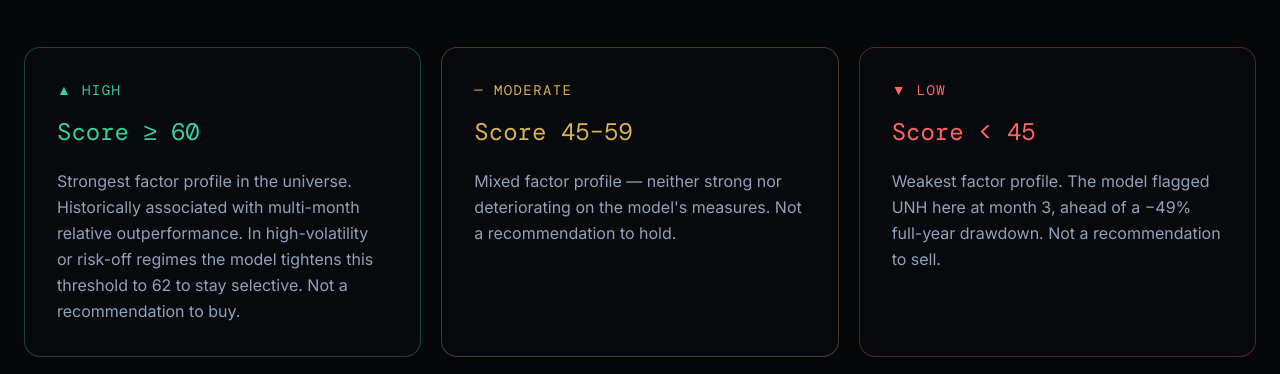
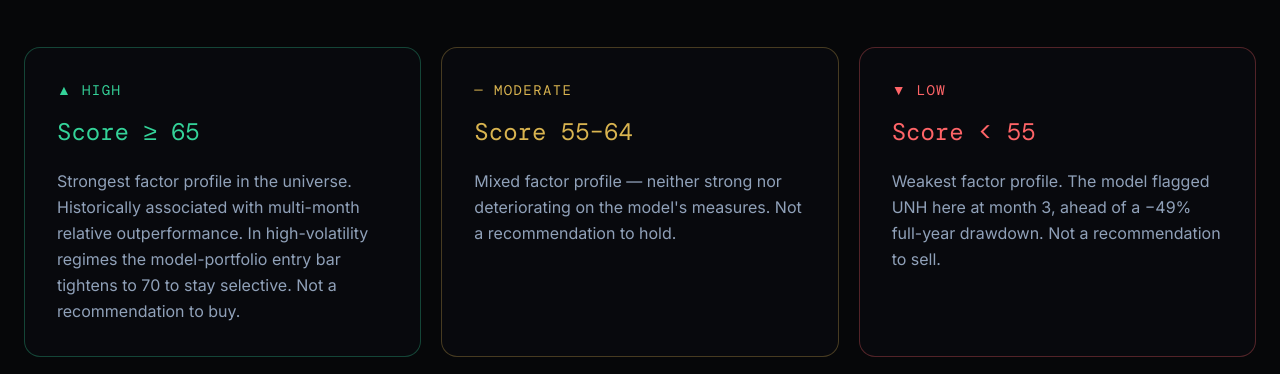
Before and after one commit to andymcalister/qntm-web, a Next.js app: page / in a window 1280 px wide. Shown: the part 2307-2681 px from the top of the page. Built offline with nearby package versions, Linux system fonts and the light colour scheme; no server answers.

Commit message:
Landing: correct conviction thresholds to 65/55 (were stale 60/45), fix regime line to entry-bar 70

```diff
--- a/app/page.tsx
+++ b/app/page.tsx
@@ -94,21 +94,21 @@
   const tiers = [
     {
       label: "▲ HIGH",
-      score: "Score ≥ 60",
+      score: "Score ≥ 65",
       text: "text-mint",
       border: "border-mint/30",
-      body: "Strongest factor profile in the universe. Historically associated with multi-month relative outperformance. In high-volatility or risk-off regimes the model tightens this threshold to 62 to stay selective. Not a recommendation to buy.",
+      body: "Strongest factor profile in the universe. Historically associated with multi-month relative outperformance. In high-volatility regimes the model-portfolio entry bar tightens to 70 to stay selective. Not a recommendation to buy.",
     },
     {
       label: "— MODERATE",
-      score: "Score 45–59",
+      score: "Score 55–64",
       text: "text-gold",
       border: "border-gold/30",
       body: "Mixed factor profile — neither strong nor deteriorating on the model's measures. Not a recommendation to hold.",
     },
     {
       label: "▼ LOW",
-      score: "Score < 45",
+      score: "Score < 55",
       text: "text-red-400",
       border: "border-red-400/30",
       body: "Weakest factor profile. The model flagged UNH here at month 3, ahead of a −49% full-year drawdown. Not a recommendation to sell.",
```
